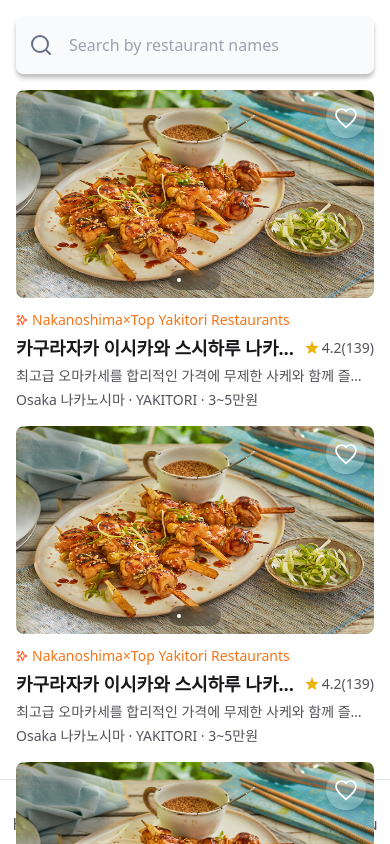
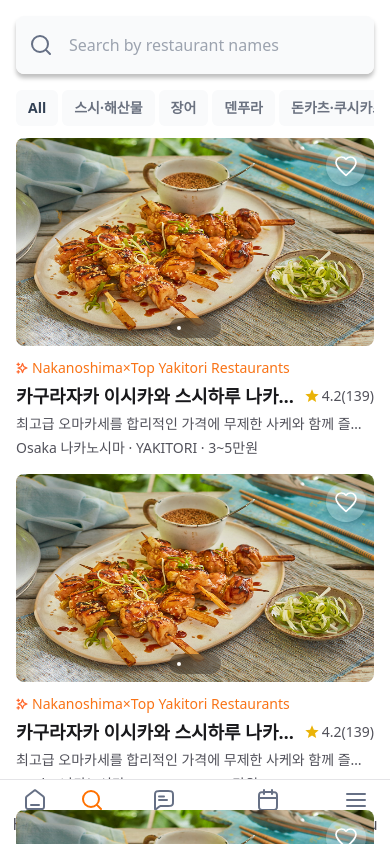
Before and after one commit to JtotheDoubleO/restos-frontend, a Next.js app: page /en/search in a window 390 px wide. Shown: the top 844 px of the page. Built offline with nearby package versions, Linux system fonts and the light colour scheme.

Commit message:
feat(Filter Tags): added responsive layout for filter tag item and filter tags group

```diff
--- a/package.json
+++ b/package.json
@@ -41,6 +41,7 @@
     "sharp": "^0.33.4",
     "swiper": "^11.1.4",
     "tailwind-merge": "^2.3.0",
+    "tailwind-scrollbar-hide": "^1.1.7",
     "zod": "^3.23.8"
   },
   "devDependencies": {
--- a/src/app/[locale]/(unauth)/search/page.tsx
+++ b/src/app/[locale]/(unauth)/search/page.tsx
@@ -2,6 +2,7 @@ import { useTranslations } from 'next-intl';
 import { getTranslations } from 'next-intl/server';
 
 import { Card } from '@/components/Card';
+import { FilterTabs } from '@/components/FilterTabs';
 import { InputField } from '@/components/InputField';
 
 export async function generateMetadata(props: { params: { locale: string } }) {
@@ -26,6 +27,7 @@ export default function Search() {
         rightIconSrc=""
         placeholder={t('search_placeholder')}
       />
+      <FilterTabs />
       <Card
         images={[
           '/assets/images/placeholder-resto.png',
@@ -82,100 +84,6 @@ export default function Search() {
         category="YAKITORI"
         priceRange="3~5"
       />
-      {/*  /!*<div className="mb-4">*!/ */}
-      {/*  /!*  <div className="relative">*!/ */}
-      {/*  /!*    <Image*!/ */}
-      {/*  /!*      src="/assets/images/placeholder-resto.png"*!/ */}
-      {/*  /!*      alt="Food Image 1"*!/ */}
-      {/*  /!*      className="h-48 w-full rounded-lg object-cover"*!/ */}
-      {/*  /!*      fill*!/ */}
-      {/*  /!*    />*!/ */}
-      {/*  /!*    <button*!/ */}
-      {/*  /!*      type="button"*!/ */}
-      {/*  /!*      className="absolute right-2 top-2 rounded-full bg-white p-2 shadow-md dark:bg-zinc-800"*!/ */}
-      {/*  /!*    >*!/ */}
-      {/*  /!*      <svg*!/ */}
-      {/*  /!*        className="size-6 text-zinc-500 dark:text-zinc-400"*!/ */}
-      {/*  /!*        fill="currentColor"*!/ */}
-      {/*  /!*        viewBox="0 0 24 24"*!/ */}
-      {/*  /!*      >*!/ */}
-      {/*  /!*        <path d="M12 21.35l-1.45-1.32C5.4 15.36 2 12.28 2 8.5 2 5.42 4.42 3 7.5 3c1.74 0 3.41.81 4.5 2.09C13.09 3.81 14.76 3 16.5 3 19.58 3 22 5.42 22 8.5c0 3.78-3.4 6.86-8.55 11.54L12 21.35z" />*!/ */}
-      {/*  /!*      </svg>*!/ */}
-      {/*  /!*    </button>*!/ */}
-      {/*  /!*  </div>*!/ */}
-      {/*  /!*  <div className="mt-2">*!/ */}
-      {/*  /!*    <div className="flex items-center text-sm text-orange-500">*!/ */}
-      {/*  /!*      <svg*!/ */}
-      {/*  /!*        className="mr-1 size-4"*!/ */}
-      {/*  /!*        fill="currentColor"*!/ */}
-      {/*  /!*        viewBox="0 0 24 24"*!/ */}
-      {/*  /!*      >*!/ */}
-      {/*  /!*        <path d="M12 2a10 10 0 00-7.07 17.07A10 10 0 1012 2zm0 2a8 8 0 110 16A8 8 0 0112 4z" />*!/ */}
-      {/*  /!*      </svg>*!/ */}
-      {/*  /!*      나카노시마×야키토리 상위 맛집*!/ */}
-      {/*  /!*    </div>*!/ */}
-      {/*  /!*    <h3 className="text-lg font-semibold text-zinc-900 dark:text-zinc-100">*!/ */}
-      {/*  /!*      카구라자카 이시카와 스시하루 나카노시마 스...*!/ */}
-      {/*  /!*    </h3>*!/ */}
-      {/*  /!*    <div className="flex items-center text-sm text-zinc-600 dark:text-zinc-400">*!/ */}
-      {/*  /!*      <svg*!/ */}
-      {/*  /!*        className="mr-1 size-4 text-yellow-500"*!/ */}
-      {/*  /!*        fill="currentColor"*!/ */}
-      {/*  /!*        viewBox="0 0 24 24"*!/ */}
-      {/*  /!*      >*!/ */}
-      {/*  /!*        <path d="M12 17.27L18.18 21l-1.64-7.03L22 9.24l-7.19-.61L12 2 9.19 8.63 2 9.24l5.46 4.73L5.82 21z" />*!/ */}
-      {/*  /!*      </svg>*!/ */}
-      {/*  /!*      4.8(2)*!/ */}
-      {/*  /!*    </div>*!/ */}
-      {/*  /!*    <p className="text-sm text-zinc-600 dark:text-zinc-400">*!/ */}
-      {/*  /!*      최고급 오마카세를 합리적인 가격에 무제한 사케와 함께 즐길 수...*!/ */}
-      {/*  /!*    </p>*!/ */}
-      {/*  /!*    <p className="text-sm text-zinc-600 dark:text-zinc-400">*!/ */}
-      {/*  /!*      오사카 나카노시마 · 야키토리 · 4~6만원*!/ */}
-      {/*  /!*    </p>*!/ */}
-      {/*  /!*  </div>*!/ */}
-      {/*  /!*</div>*!/ */}
-      {/*  */}
-      {/*  /!*<div className="mb-4">*!/ */}
-      {/*  /!*  <div className="relative">*!/ */}
-      {/*  /!*    <Image*!/ */}
-      {/*  /!*      src="/assets/images/placeholder-resto.png"*!/ */}
-      {/*  /!*      alt="Food Image 2"*!/ */}
-      {/*  /!*      className="h-48 w-full rounded-lg object-cover"*!/ */}
-      {/*  /!*      fill*!/ */}
-      {/*  /!*    />*!/ */}
-      {/*  /!*    <button*!/ */}
-      {/*  /!*      type="button"*!/ */}
-      {/*  /!*      className="absolute right-2 top-2 rounded-full bg-white p-2 shadow-md dark:bg-zinc-800"*!/ */}
-      {/*  /!*    >*!/ */}
-      {/*  /!*      <svg*!/ */}
-      {/*  /!*        className="size-6 text-zinc-500 dark:text-zinc-400"*!/ */}
-      {/*  /!*        fill="currentColor"*!/ */}
-      {/*  /!*        viewBox="0 0 24 24"*!/ */}
-      {/*  /!*      >*!/ */}
-      {/*  /!*        <path d="M12 21.35l-1.45-1.32C5.4 15.36 2 12.28 2 8.5 2 5.42 4.42 3 7.5 3c1.74 0 3.41.81 4.5 2.09C13.09 3.81 14.76 3 16.5 3 19.58 3 22 5.42 22 8.5c0 3.78-3.4 6.86-8.55 11.54L12 21.35z" />*!/ */}
-      {/*  /!*      </svg>*!/ */}
-      {/*  /!*    </button>*!/ */}
-      {/*  /!*  </div>*!/ */}
-      {/*  /!*  <div className="mt-2">*!/ */}
-      {/*  /!*    <h3 className="text-lg font-semibold text-zinc-900 dark:text-zinc-100">*!/ */}
-      {/*  /!*      스시하루*!/ */}
-      {/*  /!*    </h3>*!/ */}
-      {/*  /!*    <p className="text-sm text-zinc-600 dark:text-zinc-400">*!/ */}
-      {/*  /!*      오사카 나카노시마 · 야키토리*!/ */}
-      {/*  /!*    </p>*!/ */}
-      {/*  /!*    <div className="flex items-center text-sm text-zinc-600 dark:text-zinc-400">*!/ */}
-      {/*  /!*      <svg*!/ */}
-      {/*  /!*        className="mr-1 size-4 text-yellow-500"*!/ */}
-      {/*  /!*        fill="currentColor"*!/ */}
-      {/*  /!*        viewBox="0 0 24 24"*!/ */}
-      {/*  /!*      >*!/ */}
-      {/*  /!*        <path d="M12 17.27L18.18 21l-1.64-7.03L22 9.24l-7.19-.61L12 2 9.19 8.63 2 9.24l5.46 4.73L5.82 21z" />*!/ */}
-      {/*  /!*      </svg>*!/ */}
-      {/*  /!*      -(0)*!/ */}
-      {/*  /!*    </div>*!/ */}
-      {/*  /!*  </div>*!/ */}
-      {/*  /!*</div>*!/ */}
     </>
   );
 }
--- /dev/null
+++ b/src/components/FilterTabs.tsx
@@ -0,0 +1,50 @@
+'use client';
+
+import { useTranslations } from 'next-intl';
+import React from 'react';
+
+import { mergeClassnames } from '@/components/private/utils';
+
+type IFilterTabItemProps = {
+  isActive?: boolean;
+  label: string;
+};
+
+const FilterTabItem = ({ label, isActive }: IFilterTabItemProps) => (
+  <div
+    className={mergeClassnames(
+      'inline-flex justify-center items-center mb-3 h-9 flex-grow-0 flex-shrink-0 rounded-md bg-gray-50 px-3',
+      'text-sm font-semibold capitalize leading-tight text-gray-500',
+      isActive && 'text-slate-700',
+    )}
+  >
+    {label}
+  </div>
+);
+
+const TemporaryFilterTabItems = [
+  { label: '스시·해산물', value: 'sushi' },
+  { label: '장어', value: 'unagi' },
+  { label: '덴푸라', value: 'tempura' },
+  {
+    label: '돈카츠·쿠시카츠',
+    value: 'tonkatsu',
+  },
+];
+
+const FilterTabs = () => {
+  const t = useTranslations('Search');
+
+  return (
+    <div className="flex overflow-x-scroll scrollbar-hide">
+      <div className="flex flex-nowrap items-center justify-start gap-1">
+        <FilterTabItem label={t('filter_all')} isActive />
+        {TemporaryFilterTabItems.map((item, index) => (
+          <FilterTabItem key={index} {...item} />
+        ))}
+      </div>
+    </div>
+  );
+};
+
+export { FilterTabs };
--- a/src/locales/en.json
+++ b/src/locales/en.json
@@ -22,7 +22,8 @@
     "meta_title": "Search restaurants",
     "meta_description": "Search for suitable restaurants",
     "search_placeholder": "Search by restaurant names",
-    "card_recommended_text": "Nakanoshima×Top Yakitori Restaurants"
+    "card_recommended_text": "Nakanoshima×Top Yakitori Restaurants",
+    "filter_all": "all"
   },
   "SignIn": {
     "meta_title": "Sign in",
--- a/tailwind.config.ts
+++ b/tailwind.config.ts
@@ -5,5 +5,5 @@ export default {
   theme: {
     extend: {},
   },
-  plugins: [],
+  plugins: [require('tailwind-scrollbar-hide')],
 } satisfies Config;
```
Also changed, not shown: 1 other file (tests, documents, lock files or other folders).
